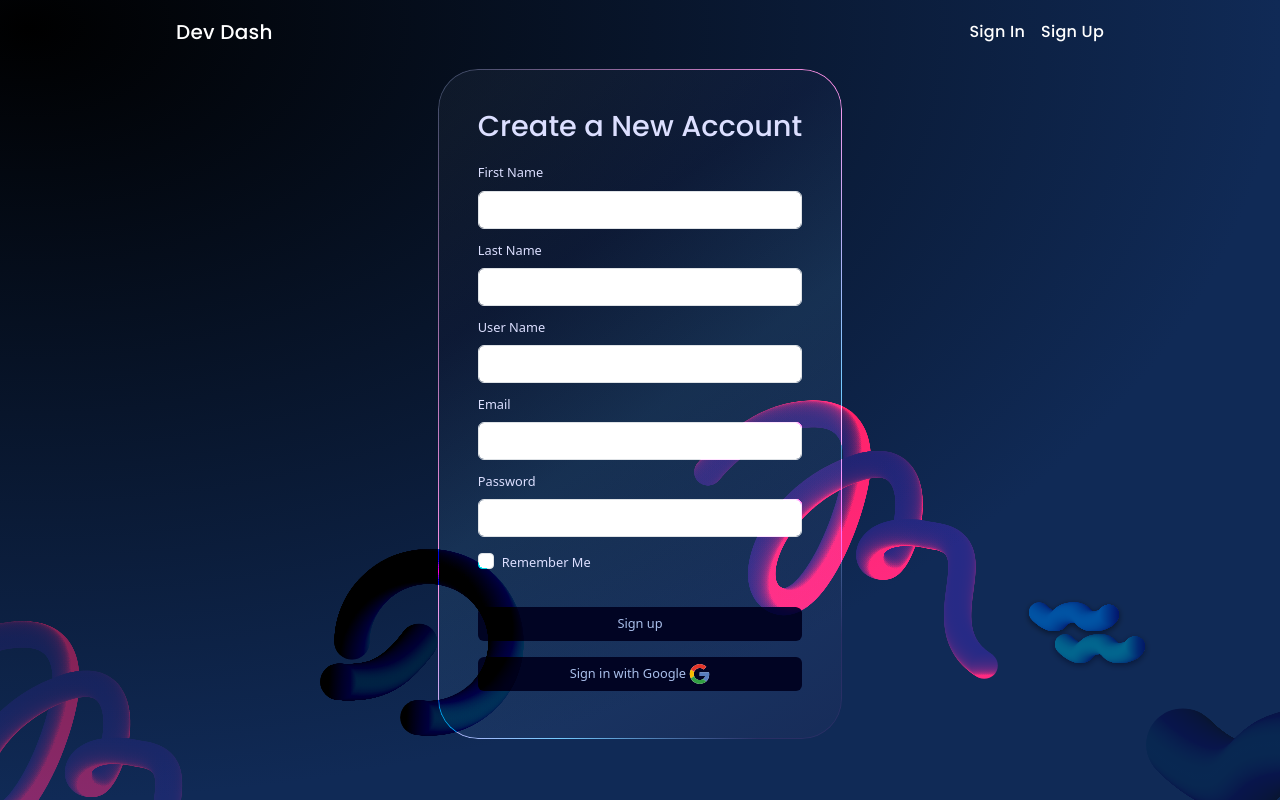
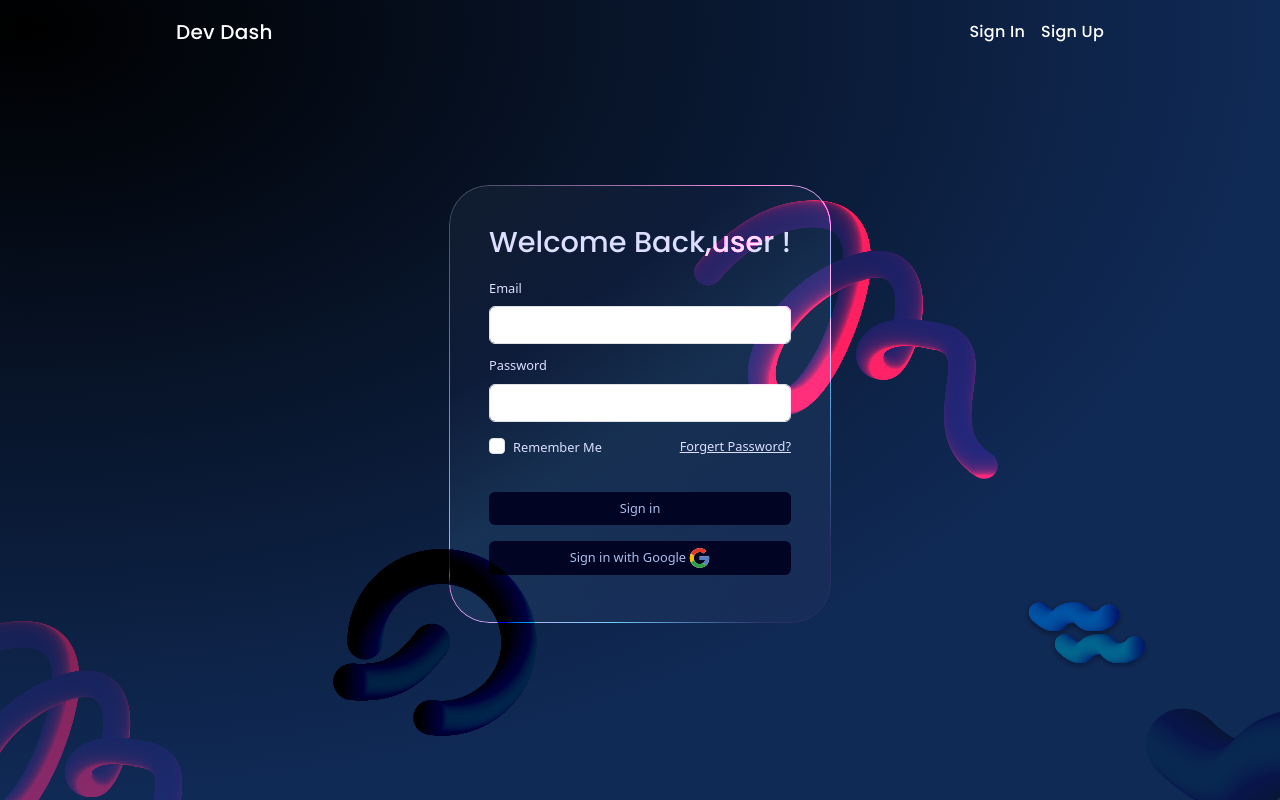
Before and after one commit to dev-dash0/Frontend, an Angular app: page / in a window 1280 px wide. Built offline with nearby package versions, Linux system fonts and the light colour scheme.

Commit message:
to test master

```diff
--- a/src/app/Components/signin/signin.component.css
+++ b/src/app/Components/signin/signin.component.css
@@ -75,7 +75,7 @@ button {
 
 .Group1 {
     position: absolute;
-    top: 50%;
+    top: 25%;
     right: 22%;
     mix-blend-mode: color-dodge;
 }
@@ -90,7 +90,7 @@ button {
 .Group3 {
     position: absolute;
     bottom: 8%;
-    left: 25%;
+    left: 26%;
     mix-blend-mode: color-burn;
 }
 
--- a/src/app/Components/signup/signup.component.css
+++ b/src/app/Components/signup/signup.component.css
@@ -75,7 +75,7 @@ button {
 
 .Group1 {
     position: absolute;
-    top: 50%;
+    top: 25%;
     right: 22%;
     mix-blend-mode: color-dodge;
 }
@@ -90,7 +90,7 @@ button {
 .Group3 {
     position: absolute;
     bottom: 8%;
-    left: 25%;
+    left: 26%;
     mix-blend-mode: color-burn;
 }
 
--- a/src/app/Components/signup/signup.component.html
+++ b/src/app/Components/signup/signup.component.html
@@ -1,5 +1,5 @@
 <section id="signup" class="bg py-2 d-flex flex-column justify-content-center align-items-center vh-100">
-    <mat-toolbar class="w-75 mx-auto d-flex justify-content-between fixed-top">
+    <mat-toolbar class="w-75 mx-auto d-flex justify-content-between ">
         <h1>Dev Dash</h1>
         <div class="log d-flex gap-3">
             <span>Sign In</span>
--- a/src/app/app.component.html
+++ b/src/app/app.component.html
@@ -21,5 +21,5 @@
     </div>
   </div>
 </div> -->
-<app-signup></app-signup>
-<!-- <app-signin></app-signin> -->
+<!-- <app-signup></app-signup> -->
+<app-signin></app-signin>
```
